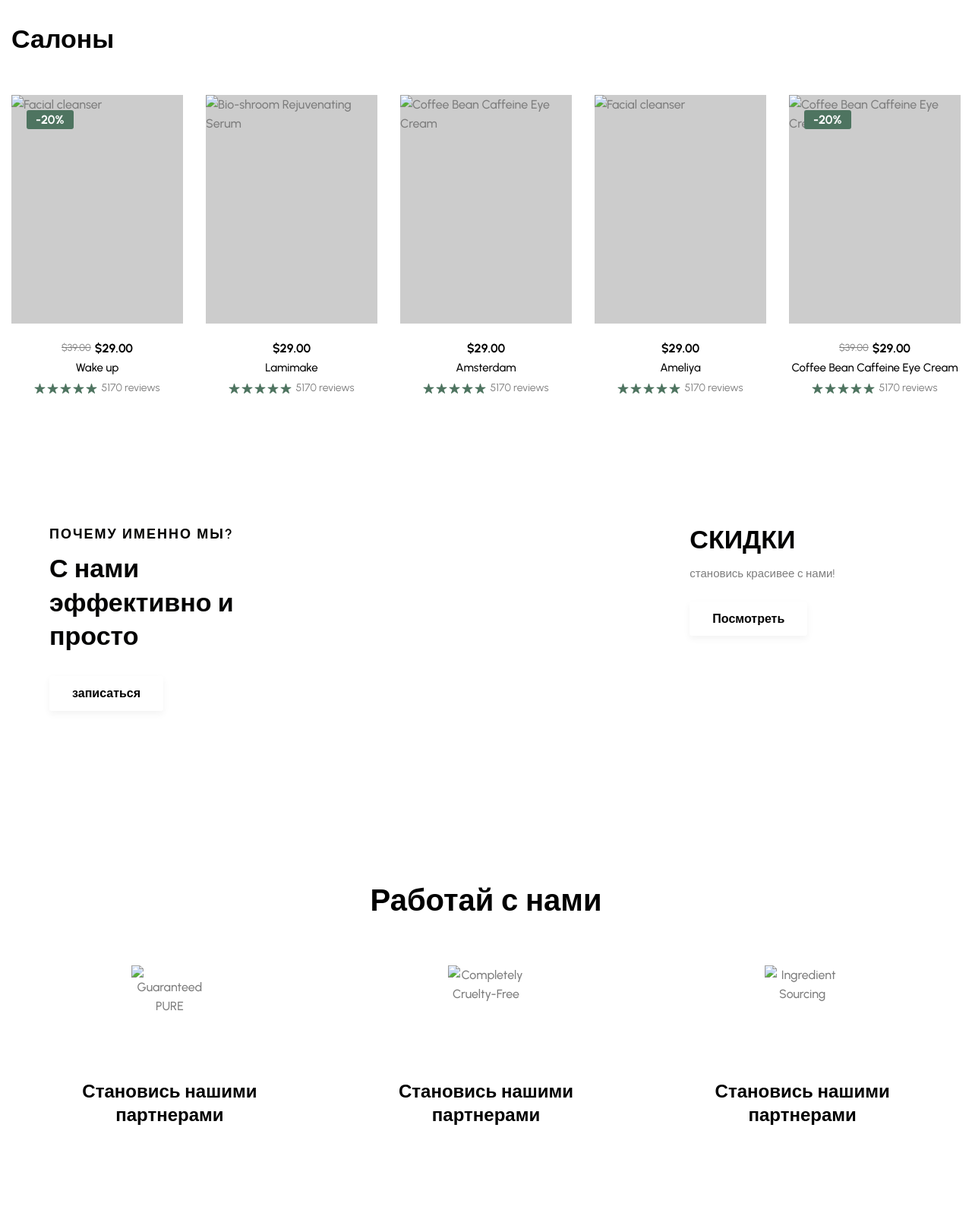
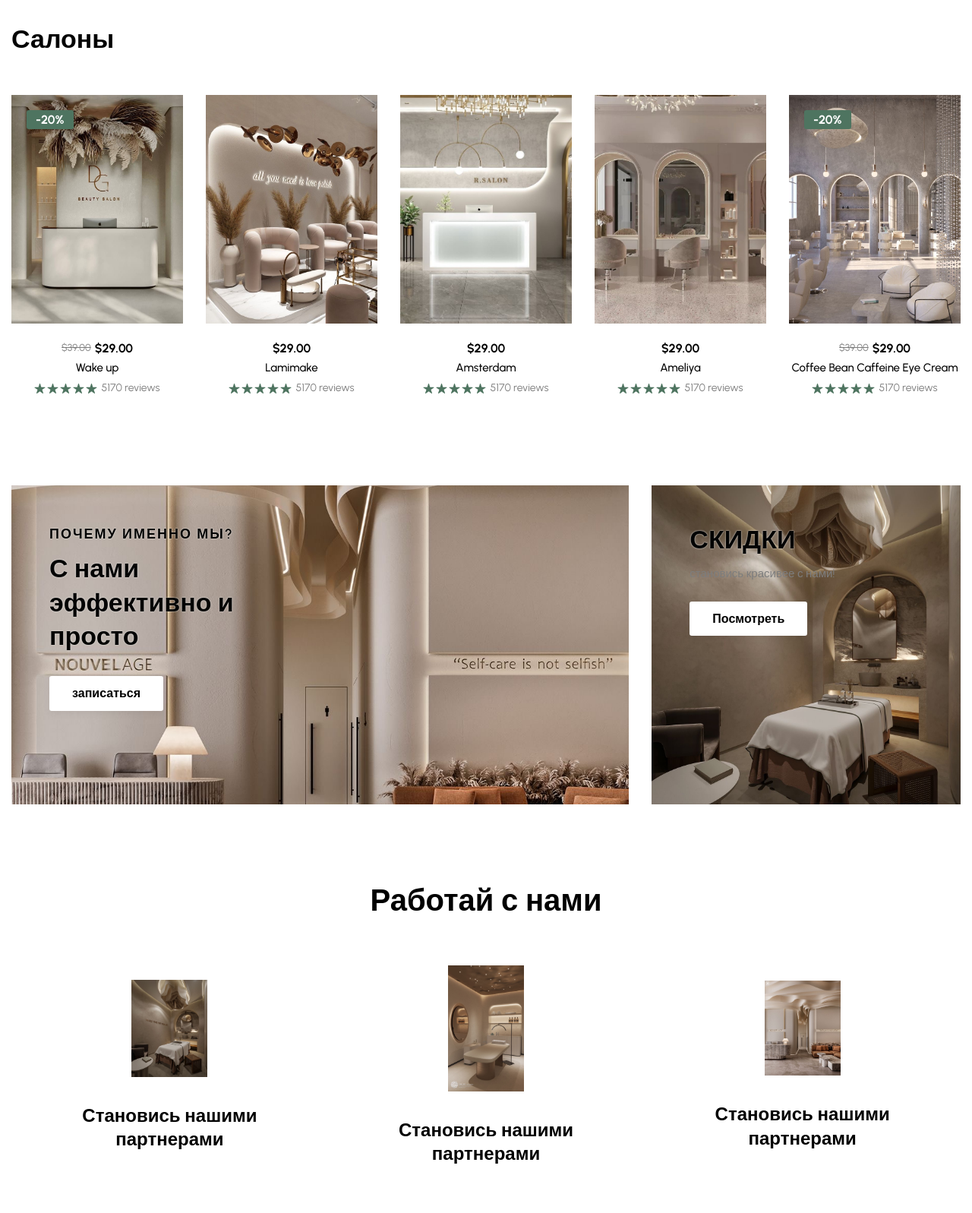
Before and after one commit to angilbrt/HAPPY-, a plain HTML site: page index.html in a window 1280 px wide. Shown: the part 1940-3537 px from the top of the page at 76% size. Drawn offline with nearby package versions, Linux system fonts and the light colour scheme; files whose address does not match are found by name.

Commit message:
Тупой git

```diff
--- a/index.html
+++ b/index.html
@@ -418,7 +418,7 @@
               <div class="shop-card">
 
                 <div class="card-banner img-holder" style="--width: 540; --height: 720;">
-                  <img src="./images/product-02.jpg" width="540" height="720" loading="lazy"
+                  <img src="./images/product-02.JPG" width="540" height="720" loading="lazy"
                     alt="Bio-shroom Rejuvenating Serum" class="img-cover">
 
                   <div class="card-actions">
@@ -471,7 +471,7 @@
               <div class="shop-card">
 
                 <div class="card-banner img-holder" style="--width: 540; --height: 720;">
-                  <img src="./images/product-03.jpg" width="540" height="720" loading="lazy"
+                  <img src="./images/product-03.JPG" width="540" height="720" loading="lazy"
                     alt="Coffee Bean Caffeine Eye Cream" class="img-cover">
 
                   <div class="card-actions">
@@ -524,7 +524,7 @@
               <div class="shop-card">
 
                 <div class="card-banner img-holder" style="--width: 540; --height: 720;">
-                  <img src="./images/2_photo.jpg" width="540" height="720" loading="lazy"
+                  <img src="./images/collection-2.JPG" width="540" height="720" loading="lazy"
                     alt="Facial cleanser" class="img-cover">
 
                   <div class="card-actions">
@@ -577,7 +577,7 @@
               <div class="shop-card">
 
                 <div class="card-banner img-holder" style="--width: 540; --height: 720;">
-                  <img src="./images/1_photo.jpg" width="540" height="720" loading="lazy"
+                  <img src="./images/collection-1.jpg" width="540" height="720" loading="lazy"
                     alt="Coffee Bean Caffeine Eye Cream" class="img-cover">
 
                   <span class="badge" aria-label="20% off">-20%</span>
@@ -707,7 +707,7 @@
               <div class="shop-card">
 
                 <div class="card-banner img-holder" style="--width: 540; --height: 720;">
-                  <img src="./images/salon01.jpg" width="540" height="720" loading="lazy"
+                  <img src="./images/IMG_2724.JPG" width="540" height="720" loading="lazy"
                     alt="Facial cleanser" class="img-cover">
 
                   <span class="badge" aria-label="20% off">-20%</span>
@@ -764,7 +764,7 @@
               <div class="shop-card">
 
                 <div class="card-banner img-holder" style="--width: 540; --height: 720;">
-                  <img src="./images/salon02.png" width="540" height="720" loading="lazy"
+                  <img src="./images/IMG_2725.JPG" width="540" height="720" loading="lazy"
                     alt="Bio-shroom Rejuvenating Serum" class="img-cover">
 
                   <div class="card-actions">
@@ -817,7 +817,7 @@
               <div class="shop-card">
 
                 <div class="card-banner img-holder" style="--width: 540; --height: 720;">
-                  <img src="./images/salon01.jpg" width="540" height="720" loading="lazy"
+                  <img src="./images/IMG_2739.JPG" width="540" height="720" loading="lazy"
                     alt="Coffee Bean Caffeine Eye Cream" class="img-cover">
 
                   <div class="card-actions">
@@ -870,7 +870,7 @@
               <div class="shop-card">
 
                 <div class="card-banner img-holder" style="--width: 540; --height: 720;">
-                  <img src="./images/salon02.png" width="540" height="720" loading="lazy"
+                  <img src="./images/IMG_2737.JPG" width="540" height="720" loading="lazy"
                     alt="Facial cleanser" class="img-cover">
 
                   <div class="card-actions">
@@ -923,7 +923,7 @@
               <div class="shop-card">
 
                 <div class="card-banner img-holder" style="--width: 540; --height: 720;">
-                  <img src="./images/salon01.jpg" width="540" height="720" loading="lazy"
+                  <img src="./images/IMG_2738.JPG" width="540" height="720" loading="lazy"
                     alt="Coffee Bean Caffeine Eye Cream" class="img-cover">
 
                   <span class="badge" aria-label="20% off">-20%</span>
@@ -1056,7 +1056,7 @@
 
                 <a href="#" class="btn btn-secondary">записаться</a>
 
-                <div class="has-bg-image" style="background-image: url('./images/salon06.jpeg')"></div>
+                <div class="has-bg-image" style="background-image: url('./images/IMG_2742.JPG')"></div>
 
               </div>
             </li>
@@ -1072,7 +1072,7 @@
 
                 <a href="#" class="btn btn-secondary">Посмотреть</a>
 
-                <div class="has-bg-image" style="background-image: url('./images/salon06.jpeg')"></div>
+                <div class="has-bg-image" style="background-image: url('./images/IMG_2741.JPG')"> </div>
 
               </div>
             </li>
@@ -1100,7 +1100,7 @@
             <li class="flex-item">
               <div class="feature-card">
 
-                <img src="./images/salon08.JPG" width="204" height="236" loading="lazy" alt="Guaranteed PURE"
+                <img src="./images/IMG_2741.JPG" width="204" height="236" loading="lazy" alt="Guaranteed PURE"
                   class="card-icon">
 
                 <h3 class="h3 card-title"> Становись нашими партнерами</h3>
@@ -1115,7 +1115,7 @@
             <li class="flex-item">
               <div class="feature-card">
 
-                <img src="./images/salon09.JPG" width="204" height="236" loading="lazy"
+                <img src="./images/IMG_2740.JPG" width="204" height="236" loading="lazy"
                   alt="Completely Cruelty-Free" class="card-icon">
 
                 <h3 class="h3 card-title">Становись нашими партнерами</h3>
@@ -1130,7 +1130,7 @@
             <li class="flex-item">
               <div class="feature-card">
 
-                <img src="./images/salon07" width="204" height="236" loading="lazy"
+                <img src="./images/IMG_2742.JPG" width="204" height="236" loading="lazy"
                   alt="Ingredient Sourcing" class="card-icon">
 
                 <h3 class="h3 card-title">Становись нашими партнерами</h3>
@@ -1159,10 +1159,10 @@
         <div class="container">
 
           <figure class="offer-banner">
-            <img src="./images/salon09.JPG" width="305" height="408" loading="lazy" alt="offer products"
+            <img src="./images/IMG_2725.JPG" width="305" height="408" loading="lazy" alt="offer products"
               class="w-100">
 
-            <img src="./images/salon08.JPG" width="450" height="625" loading="lazy" alt="offer products"
+            <img src="./images/IMG_0863.jpg" width="450" height="625" loading="lazy" alt="offer products"
               class="w-100">
           </figure>
 
```
Also changed, not shown: images/IMG_2724.JPG (added), images/IMG_2725.JPG (added), images/IMG_2737.JPG (added), images/IMG_2738.JPG (added), images/IMG_2739.JPG (added), images/IMG_2740.JPG (added), images/IMG_2741.JPG (added), images/IMG_2742.JPG (added), 2 other files.
